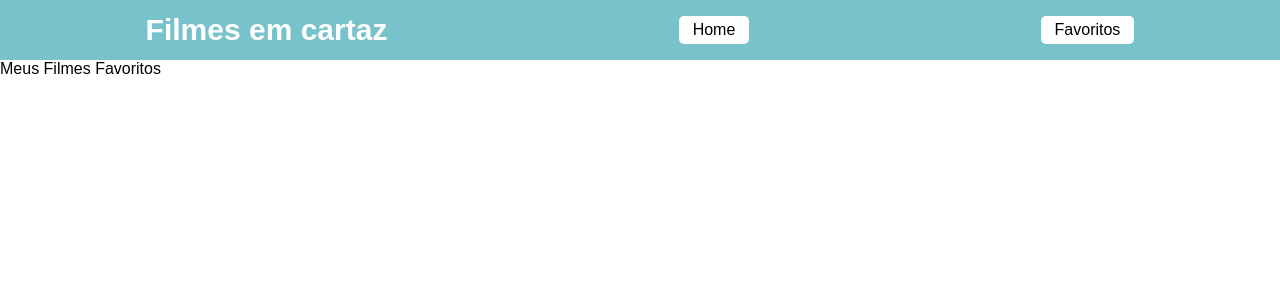
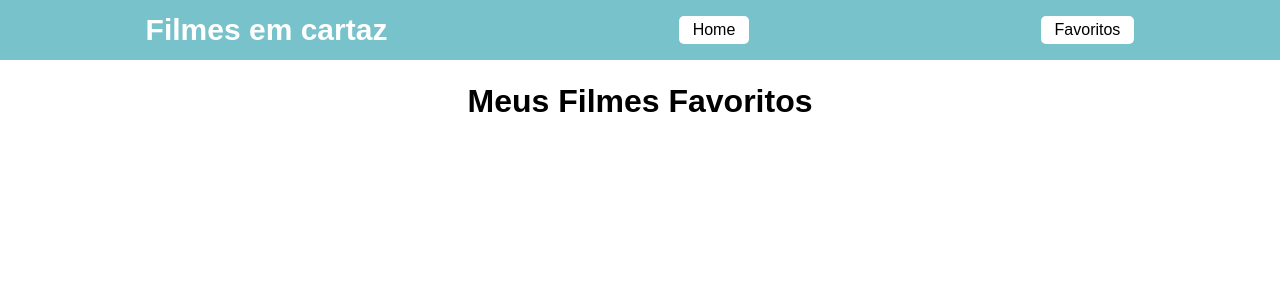
Before and after one commit to DavidSantos5992/Projetos, a React (Create React App) app in the folder filmes-em-cartaz/: page /favoritos in a window 1280 px wide. Shown: the top 300 px of the page. Built offline with nearby package versions, Linux system fonts and the light colour scheme.

Commit message:
lista de favoritos

```diff
--- a/filmes-em-cartaz/public/index.html
+++ b/filmes-em-cartaz/public/index.html
@@ -1,5 +1,5 @@
 <!DOCTYPE html>
-<html lang="en">
+<html lang="pt-br">
   <head>
     <meta charset="utf-8" />
     <link rel="icon" href="%PUBLIC_URL%/favicon.ico" />
--- /dev/null
+++ b/filmes-em-cartaz/src/pages/Favoritos/favoritos.css
@@ -0,0 +1,39 @@
+.meus-filmes {
+    margin-top: 23px;
+    display: flex;
+    flex-direction: column;
+    align-items: center;
+}
+
+.meus-filmes h1 {
+    margin-bottom: 19px;
+}
+
+.meus-filmes span {
+    font-size: 20px;
+}
+
+.meus-filmes ul {
+    width: 720px;
+}
+
+.meus-filmes ul li {
+    list-style: none;
+    display: flex;
+    justify-content: space-between;
+    align-items: center;
+    margin-bottom: 14px;
+}
+
+
+.meus-filmes div {
+    display: flex;
+    justify-content: center;
+    align-items: center;
+}
+
+.meus-filmes a {
+    text-decoration: none;
+    columns: #116feb;
+    margin-right: 14px;
+}
--- a/filmes-em-cartaz/src/pages/Favoritos/index.js
+++ b/filmes-em-cartaz/src/pages/Favoritos/index.js
@@ -1,8 +1,31 @@
+import { useState,useEffect } from "react";
+import './favoritos.css'
+import { Link } from "react-router-dom";
+function Favoritos() {
+    const [filmes, setFilmes] = useState([])
 
-function Favoritos() {
+    useEffect(() => {
+        const minhaLista = localStorage.getItem('@primeflix');
+        setFilmes(JSON.parse(minhaLista) || [])
+
+    }, [])
     return (
-        <div>
-            Meus Filmes Favoritos
+        <div className="meus-filmes">
+            <h1>Meus Filmes Favoritos</h1>
+
+            <ul>
+                {filmes.map((item) => {
+                    return(
+                        <li key={item.id}>
+                            <span>{item.title}</span>
+                            <div className="">
+                                <Link to={`/filme/${item.id}`}>Ver detalhes</Link>
+                                <button>Excluir</button>
+                            </div>
+                        </li>
+                    )
+                })}
+            </ul>
         </div>
     )
 }
```
